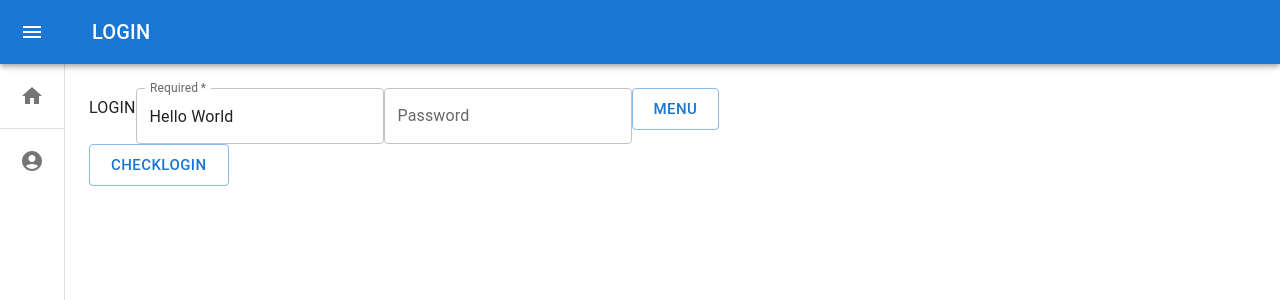
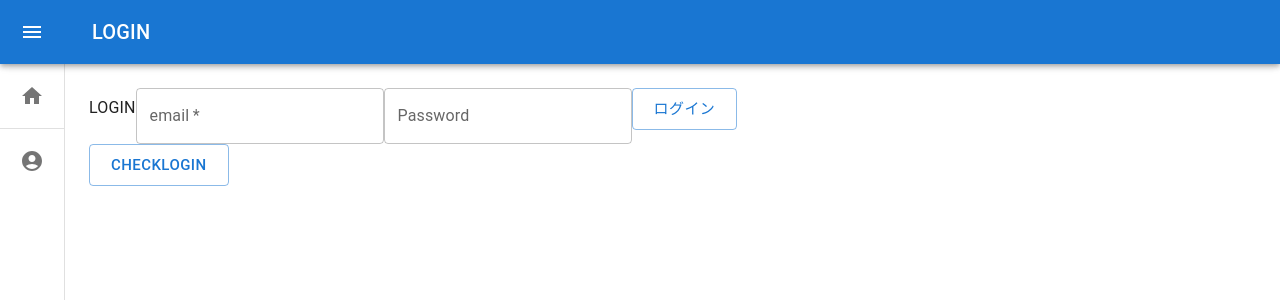
Before and after one commit to ryo-tsurusaki/web, a React (Create React App) app: page /login in a window 1280 px wide. Shown: the top 300 px of the page. Built offline with nearby package versions, Linux system fonts and the light colour scheme; no server answers; what amazon-cognito-identity-js would draw is missing.

Commit message:
init ESLint

```diff
--- a/src/index.tsx
+++ b/src/index.tsx
@@ -1,7 +1,7 @@
 import ReactDOM from 'react-dom/client';
 import './index.css';
+import { BrowserRouter } from "react-router-dom";
 import App from './App';
-import { BrowserRouter } from "react-router-dom";
 import reportWebVitals from './reportWebVitals';
 
 const root = ReactDOM.createRoot(
--- a/src/pages/errorBoundary.tsx
+++ b/src/pages/errorBoundary.tsx
@@ -1,34 +1,34 @@
-import { Component, ErrorInfo, ReactNode } from 'react'
+import { Component, ErrorInfo, ReactNode } from 'react';
 
 type Props = {
-  children: ReactNode
-}
+  children: ReactNode;
+};
 
 type State = {
-  hasError: boolean
-}
+  hasError: boolean;
+};
 
 export default class ErrorBoundary extends Component<Props, State> {
   constructor(props: Props) {
-    super(props)
+    super(props);
     this.state = {
-      hasError: false
-    }
+      hasError: false,
+    };
   }
 
   public static getDerivedStateFromError(error: Error) {
-    console.log('getDerivedStateFromError', error)
-    return { hasError: true }
+    console.log('getDerivedStateFromError', error);
+    return { hasError: true };
   }
 
   public componentDidCatch(error: Error, errorInfo: ErrorInfo) {
-    console.log('componentDidCatch', error, errorInfo)
-    return { hasError: true }
+    console.log('componentDidCatch', error, errorInfo);
+    return { hasError: true };
   }
 
   public render() {
-    const { hasError } = this.state
-    const { children } = this.props
-    return hasError ? <h1>エラーが発生しました</h1> : children
+    const { hasError } = this.state;
+    const { children } = this.props;
+    return hasError ? <h1>エラーが発生しました</h1> : children;
   }
 }
--- a/src/pages/login.tsx
+++ b/src/pages/login.tsx
@@ -1,58 +1,60 @@
-import React, { FC } from 'react'
-import { Button } from "@mui/material";
+import React, { FC } from 'react';
+import { Button } from '@mui/material';
 import TextField from '@mui/material/TextField';
-import { Link } from "react-router-dom";
-import { CognitoUserPool, CognitoUser, AuthenticationDetails } from "amazon-cognito-identity-js"
-import { awsConfiguration } from '../config/awsConfiguration'
+import {
+  CognitoUserPool,
+  CognitoUser,
+  AuthenticationDetails,
+} from 'amazon-cognito-identity-js';
+import { awsConfiguration } from '../config/awsConfiguration';
 
 const userPool = new CognitoUserPool({
   UserPoolId: awsConfiguration.UserPoolId,
   ClientId: awsConfiguration.ClientId,
-})
+});
 
 const Login: FC = () => {
-
-  const [email, setEmail] = React.useState<string>('')
-  const [password, setPassword] = React.useState<string>('')
-  const changedEmailHaldler = (e: any) => setEmail(e.target.value)
-  const changedPasswordHandler = (e: any) => setPassword(e.target.value)
+  const [email, setEmail] = React.useState<string>('');
+  const [password, setPassword] = React.useState<string>('');
+  const changedEmailHaldler = (e: any) => setEmail(e.target.value);
+  const changedPasswordHandler = (e: any) => setPassword(e.target.value);
 
   const signIn = () => {
     const authenticationDetails = new AuthenticationDetails({
-      Username : email,
-      Password : password
-    })
+      Username: email,
+      Password: password,
+    });
     const cognitoUser = new CognitoUser({
       Username: email,
-      Pool: userPool
-    })
+      Pool: userPool,
+    });
 
     cognitoUser.authenticateUser(authenticationDetails, {
       onSuccess: (result) => {
-        console.log('result: ' + result)
-        const accessToken = result.getAccessToken().getJwtToken()
-        console.log('AccessToken: ' + accessToken)
-        setEmail('')
-        setPassword('')
-        console.log("OK, signIn");
+        console.log(`result: ${result}`);
+        const accessToken = result.getAccessToken().getJwtToken();
+        console.log(`AccessToken: ${  accessToken}`);
+        setEmail('');
+        setPassword('');
+        console.log('OK, signIn');
       },
       onFailure: (err) => {
         alert('NG, Login please check email, password');
-        console.log("NG, signIn:onFailure");
-        console.error(err)
-      }
-    })
-  }
+        console.log('NG, signIn:onFailure');
+        console.error(err);
+      },
+    });
+  };
 
   const checkLogin = () => {
-    const cognitoUser = userPool.getCurrentUser()
+    const cognitoUser = userPool.getCurrentUser();
     if (cognitoUser) {
-      console.log('OK, sign in')
-      console.log(cognitoUser)
+      console.log('OK, sign in');
+      console.log(cognitoUser);
     } else {
-      console.log('not, signing in')
+      console.log('not, signing in');
     }
-  }
+  };
 
   return (
     <div>
@@ -60,8 +62,7 @@ const Login: FC = () => {
       <TextField
         required
         id="outlined-required"
-              label="Required"
-              defaultValue="Hello World"
+        label="email"
         onChange={changedEmailHaldler}
       />
       <TextField
@@ -71,11 +72,15 @@ const Login: FC = () => {
         autoComplete="current-password"
         onChange={changedPasswordHandler}
       />
-            <Button variant="outlined" size="large"  onClick={signIn}>MENU</Button>
+      <Button variant="outlined" size="large" onClick={signIn}>
+        ログイン
+      </Button>
       <br />
-            <Button variant="outlined" size="large"  onClick={checkLogin}>checkLogin</Button>
+      <Button variant="outlined" size="large" onClick={checkLogin}>
+        checkLogin
+      </Button>
     </div>
   );
-}
+};
 
 export default Login;
```
Also changed, not shown: package.json (+14 -1 lines), src/config/awsConfiguration.ts (+5 -5 lines), src/pages/home.tsx (+3 -5 lines), .eslintrc.js (added), .prettierrc.js (added), 2 other files (tests, documents, lock files or other folders). Lines whose indentation alone changed are shown as unchanged.
